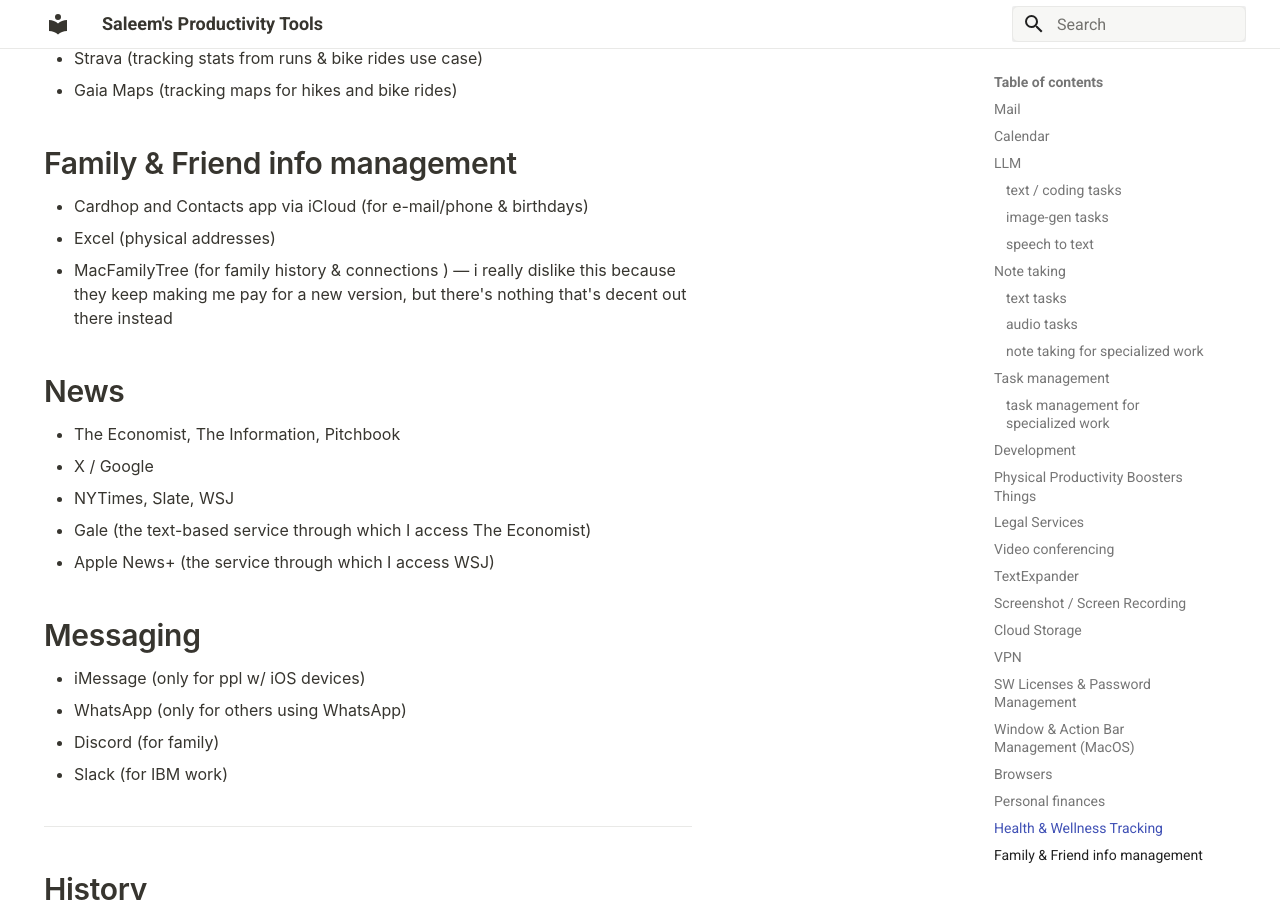
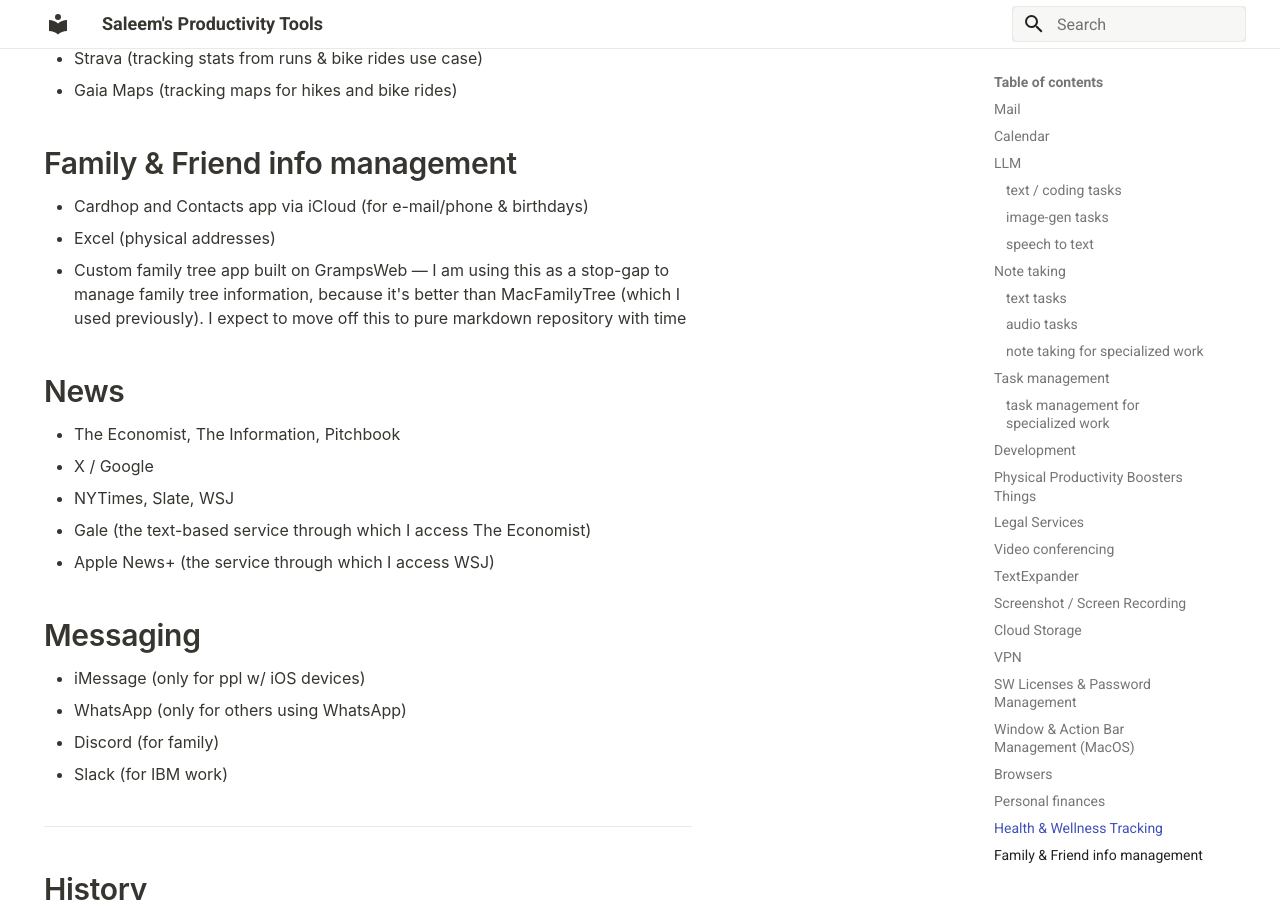
Before and after one commit to saleemh/productivity-tools, an MkDocs documentation site: the page built from docs/index.md, in a window 1280 px wide and 900 px high, scrolled down 6271 px. Built offline with MkDocs 1.6.1 and Material for MkDocs 9.7.7, drawn with Linux system fonts in a browser that asks for light colours; comment, search, counter and statistics services are not loaded.

Commit message:
vault backup: 2026-05-09 13:33:06

```diff
--- a/docs/index.md
+++ b/docs/index.md
@@ -167,7 +167,7 @@ My models of choice evolve every few days, so I'm putting a point-in-time view h
 
 - Cardhop and Contacts app via iCloud (for e-mail/phone & birthdays)
 - Excel (physical addresses)
-- MacFamilyTree (for family history & connections ) — i really dislike this because they keep making me pay for a new version, but there's nothing that's decent out there instead
+- Custom family tree app built on GrampsWeb — I am using this as a stop-gap to manage family tree information, because it's better than MacFamilyTree (which I used previously). I expect to move off this to pure markdown repository with time
 
 ## News
 
```
